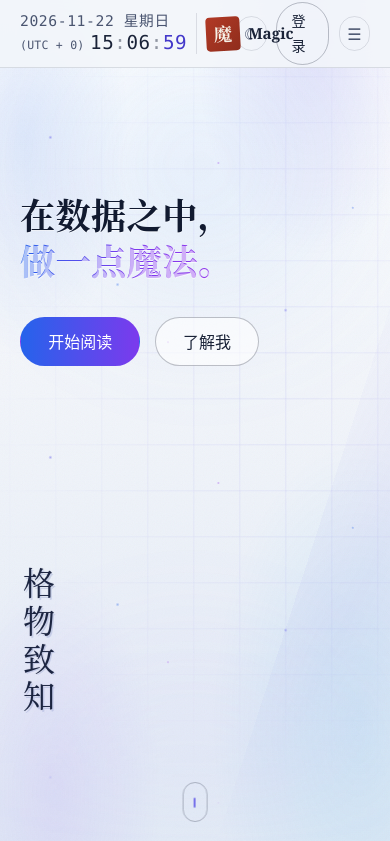
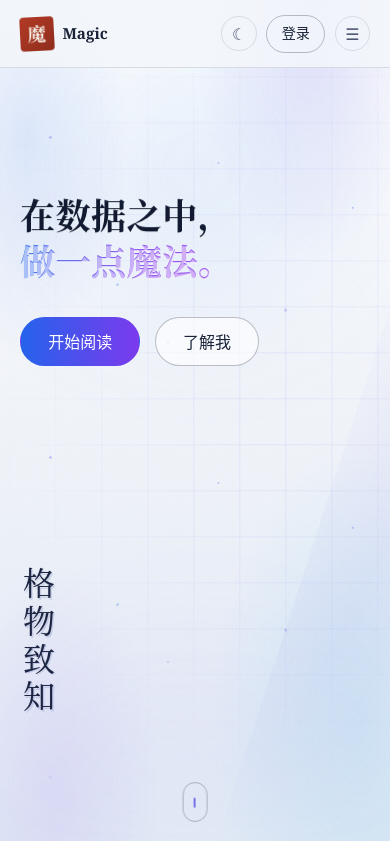
Before and after one commit to domagic/domagic.github.io, a Vue app: page / in a window 390 px wide. Shown: the part 1-842 px from the top of the page. Built offline with nearby package versions, Linux system fonts and the light colour scheme.

Commit message:
Remove live date/time clock from header left

```diff
--- a/src/components/AppHeader.vue
+++ b/src/components/AppHeader.vue
@@ -32,44 +32,11 @@ function closeLang(e: MouseEvent) {
   if (!(e.target as HTMLElement)?.closest?.('.header__lang')) langOpen.value = false
 }
 
-// 标签栏实时时钟（精确到秒）：上排日期（含星期几）、下排时间，按系统本地时间显示，
-// 并给出当前时区偏移标签，格式 (UTC + 8)（中国标准时间），每秒刷新，卸载时清理定时器。
-const WEEKDAYS_ZH = ['星期日', '星期一', '星期二', '星期三', '星期四', '星期五', '星期六']
-const WEEKDAYS_EN = ['Sun', 'Mon', 'Tue', 'Wed', 'Thu', 'Fri', 'Sat']
-const clock = ref({ date: '', h: '00', m: '00', s: '00', tz: 'UTC' })
-let clockTimer: ReturnType<typeof setInterval> | null = null
-
-// 由系统时区偏移换算成 (UTC + 8) / (UTC - 5) 形式；getTimezoneOffset 为「本地比 UTC 慢的分钟数」，故取负。
-function utcOffsetLabel(d: Date): string {
-  const minutes = -d.getTimezoneOffset()
-  const sign = minutes >= 0 ? '+' : '-'
-  const abs = Math.abs(minutes)
-  const hours = Math.floor(abs / 60)
-  const rest = abs % 60
-  return `(UTC ${sign} ${hours}${rest ? ':' + String(rest).padStart(2, '0') : ''})`
-}
-
-function tick() {
-  const d = new Date()
-  const weekday = (isEn.value ? WEEKDAYS_EN : WEEKDAYS_ZH)[d.getDay()]
-  const date = `${d.getFullYear()}-${String(d.getMonth() + 1).padStart(2, '0')}-${String(d.getDate()).padStart(2, '0')} ${weekday}`
-  clock.value = {
-    date,
-    h: String(d.getHours()).padStart(2, '0'),
-    m: String(d.getMinutes()).padStart(2, '0'),
-    s: String(d.getSeconds()).padStart(2, '0'),
-    tz: utcOffsetLabel(d),
-  }
-}
-
 onMounted(() => {
-  tick()
-  clockTimer = setInterval(tick, 1000)
   document.addEventListener('click', closeLang)
 })
 
 onUnmounted(() => {
-  if (clockTimer) clearInterval(clockTimer)
   document.removeEventListener('click', closeLang)
 })
 
@@ -83,18 +50,6 @@ function closeMenu() {
   <header class="header">
     <div class="header__inner page">
       <div class="header__left">
-        <span
-          class="header__clock mono"
-          role="timer"
-          aria-live="off"
-          :aria-label="t('clock.aria', { date: clock.date, tz: clock.tz, time: `${clock.h}:${clock.m}:${clock.s}` })"
-        >
-          <span class="header__clock-date">{{ clock.date }}</span>
-          <span class="header__clock-time">
-            <span class="header__clock-tz">{{ clock.tz }}</span>
-            <span class="header__clock-hms"><span>{{ clock.h }}</span><span class="header__clock-sep">:</span><span>{{ clock.m }}</span><span class="header__clock-sep">:</span><span class="header__clock-sec">{{ clock.s }}</span></span>
-          </span>
-        </span>
         <RouterLink to="/" class="header__brand" @click="closeMenu">
           <SealStamp :char="PROFILE_DISPLAY.sealChar" size="sm" />
           <span class="header__latin">Magic</span>
@@ -230,53 +185,6 @@ function closeMenu() {
   align-items: center;
   gap: 0.9rem;
   min-width: 0;
-}
-
-.header__clock {
-  display: inline-flex;
-  flex-direction: column;
-  align-items: flex-start;
-  justify-content: center;
-  gap: 0.25rem;
-  font-variant-numeric: tabular-nums;
-  font-size: 1.6rem;
-  letter-spacing: 0.03em;
-  color: var(--ink);
-  padding-right: 0.9rem;
-  border-right: 1px solid var(--line);
-  user-select: none;
-  white-space: nowrap;
-  line-height: 1.08;
-}
-
-.header__clock-date {
-  font-size: 1.2rem;
-  color: var(--ink-soft);
-}
-
-.header__clock-time {
-  display: inline-flex;
-  align-items: baseline;
-}
-
-.header__clock-hms {
-  display: inline-flex;
-  align-items: baseline;
-}
-
-.header__clock-sep {
-  opacity: 0.45;
-}
-
-.header__clock-sec {
-  color: var(--cinnabar-deep);
-}
-
-.header__clock-tz {
-  margin-right: 0.5rem;
-  font-size: 0.9rem;
-  letter-spacing: 0.02em;
-  color: var(--ink-soft);
 }
 
 .header__brand {
@@ -533,20 +441,9 @@ function closeMenu() {
 }
 
 @media (max-width: 480px) {
-  /* 窄屏仍保留印章 + Magic 与时钟；仅缩小字号避免溢出 */
+  /* 窄屏保留印章 + Magic，缩小字号避免溢出 */
   .header__left {
     gap: 0.55rem;
-  }
-  .header__clock {
-    font-size: 1.2rem;
-    padding-right: 0.55rem;
-  }
-  .header__clock-date {
-    font-size: 0.92rem;
-  }
-  .header__clock-tz {
-    font-size: 0.72rem;
-    margin-right: 0.35rem;
   }
   .header__latin {
     font-size: 0.95rem;
--- a/src/i18n/index.ts
+++ b/src/i18n/index.ts
@@ -65,7 +65,6 @@ const zh: Dict = {
   'post.toc': '目录',
   'post.tocAria': '文章目录',
   'post.notFound': '文章不存在',
-  'clock.aria': '日期 {date}，{tz} {time}',
   'nav.aria': '主导航',
   'mobile.aria': '移动端导航',
   'footer.tagline': '在数据之中，做一点魔法。',
@@ -135,7 +134,6 @@ const enGB: Dict = {
   'post.toc': 'Contents',
   'post.tocAria': 'Table of contents',
   'post.notFound': 'Post not found',
-  'clock.aria': 'Date {date}, {tz} {time}',
   'nav.aria': 'Main navigation',
   'mobile.aria': 'Mobile navigation',
   'footer.tagline': 'In data, a little magic.',
```
